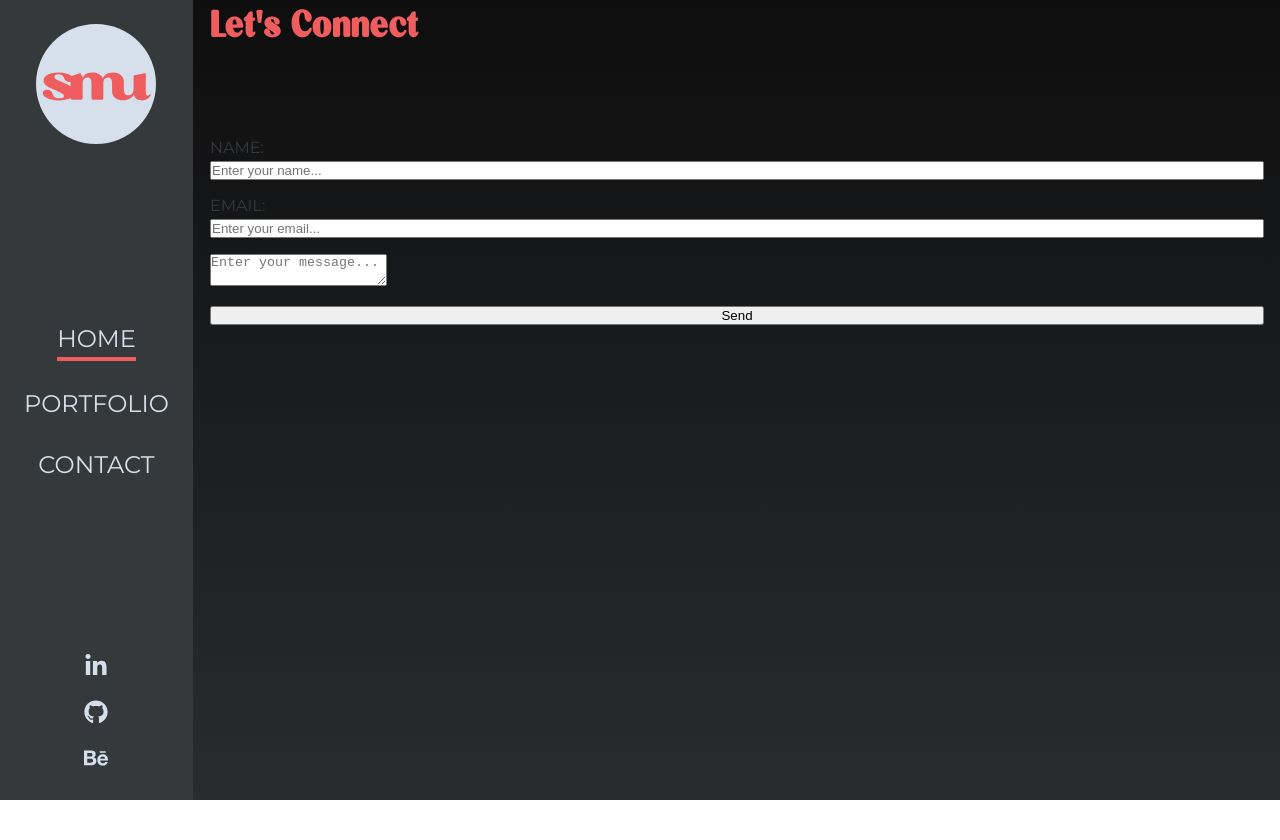
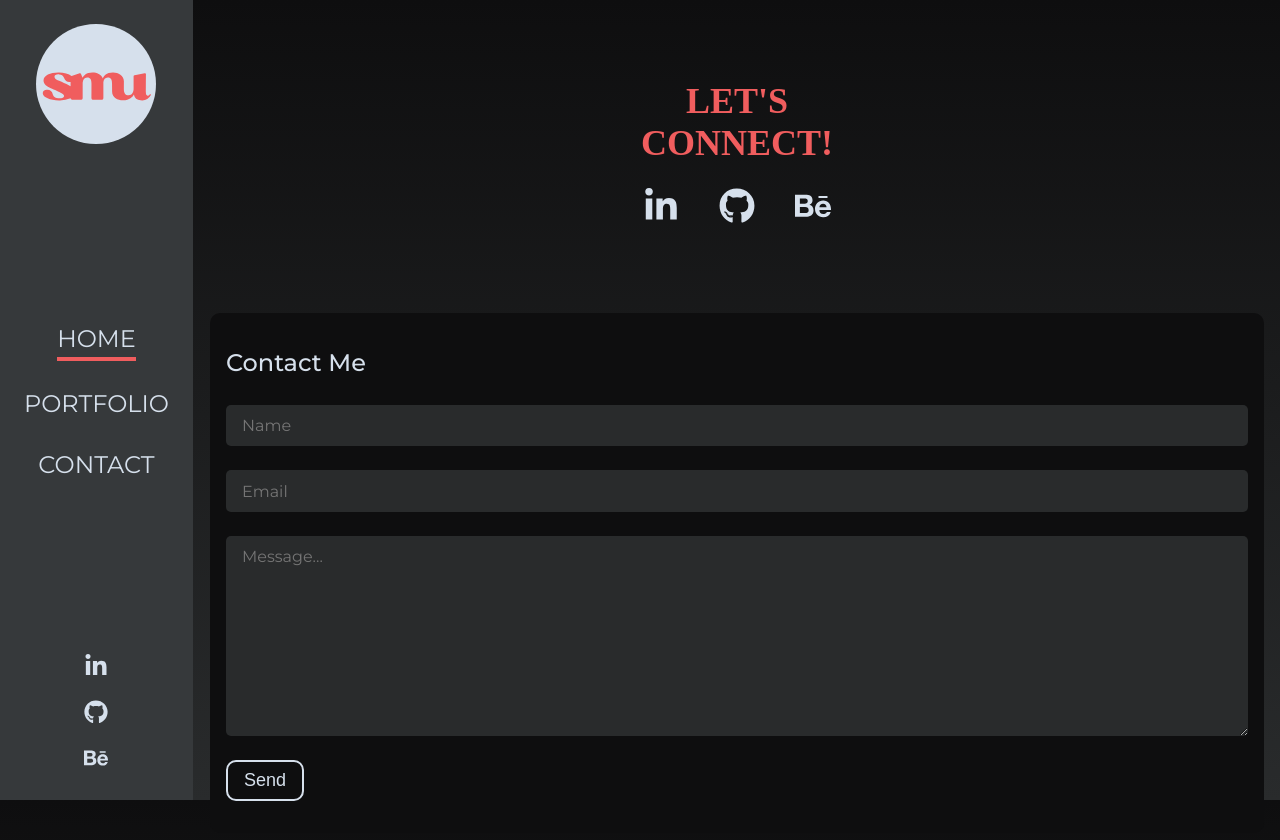
Before and after one commit to samurwin/samurwin.github.io, a React (Create React App) app: page /contact in a window 1280 px wide. Shown: the top 840 px of the page. Before the commit the page ends 800 px from the top, so only its background shows below. Built offline with nearby package versions, Linux system fonts and the light colour scheme.

Commit message:
form styling

```diff
--- a/src/App.js
+++ b/src/App.js
@@ -6,7 +6,11 @@ import Home from './pages/Home';
 import Contact from './pages/Contact';
 import Portfolio from './pages/Portfolio';
 
-
+const socialLinks = {
+ githubURL: 'https://github.com/samurwin',
+ linkedinURL: 'https://www.linkedin.com/in/samanthaurwin/',
+ behanceURL: 'https://www.behance.net/samanthaurwin'
+}
 
 const projectInfo = {
   TM: {
@@ -91,13 +95,13 @@ function App() {
   return (
     <Router>
       <div>
-        <Header />
+        <Header socialLinks={ socialLinks }/>
           <Switch>
             <Route exact path='/' component={Home} />
 
             <Route exact path='/portfolio' component={Portfolio} />
 
-            <Route exact path='/contact' component={Contact} />
+            <Route exact path='/contact' socialLinks={ socialLinks } component={Contact} />
 
           </Switch>
       </div>
--- a/src/components/Header/index.js
+++ b/src/components/Header/index.js
@@ -5,17 +5,13 @@ import { HiMenu } from 'react-icons/hi';
 
 import logo from '../../assets/images/SMU-logo.svg';
 
-function Header() {
+function Header(socialLinks) {
     const [navbarOpen, setNavbarOpen] = useState(false);
     const [selected, setSelected] = useState('home');
 
     const handleToggle = () => {
         setNavbarOpen(!navbarOpen);
     }
-
-    const githubURL = 'https://github.com/samurwin';
-    const linkedinURL = 'https://www.linkedin.com/in/samanthaurwin/';
-    const behanceURL = 'https://www.behance.net/samanthaurwin';
 
     function onClick(link) {
         window.open(link, '_blank');
@@ -77,7 +73,7 @@ function Header() {
                 className="svg text-secondary pb-3"
                 onClick={(e) => {
                     e.preventDefault();
-                    onClick(linkedinURL)
+                    onClick(socialLinks.linkedinURL)
                 }}
                 >
                     <FaLinkedinIn/>
@@ -87,7 +83,7 @@ function Header() {
                 className="svg text-secondary pb-3"
                 onClick={(e) => {
                     e.preventDefault();
-                    onClick(githubURL)
+                    onClick(socialLinks.githubURL)
                 }}
                 >
                     <FaGithub/>
@@ -97,7 +93,7 @@ function Header() {
                 className="svg text-secondary"
                 onClick={(e) => {
                     e.preventDefault();
-                    onClick(behanceURL)
+                    onClick(socialLinks.behanceURL)
                 }}
                 >
                     <FaBehance/>
--- a/src/index.css
+++ b/src/index.css
@@ -42,7 +42,7 @@ body {
 }
 
 .milgran {
-  font-family: 'MilgranCondensed';
+  font-family: milgran;
 }
 
 h1 {
@@ -97,6 +97,11 @@ p {
 
 .svg {
   font-size: 24px;
+  cursor: pointer;
+}
+
+.svgLg {
+  font-size: 36px;
   cursor: pointer;
 }
 
--- a/src/pages/Contact.js
+++ b/src/pages/Contact.js
@@ -1,7 +1,10 @@
 import React, { useState } from 'react';
 import { validateEmail } from '../utils/helpers';
+import './contact.css'
 
-function Contact() {
+import { FaBehance, FaGithub, FaLinkedinIn } from 'react-icons/fa';
+
+function Contact( socialLinks ) {
     const [formState, setFormState] = useState({ name: '', email: '', message: ''});
 
     const [errorMessage, setErrorMessage] = useState('');
@@ -33,30 +36,72 @@ function Contact() {
         console.log(formState);
     };
 
+    function onClick(link) {
+        window.open(link, '_blank');
+    }
+
     return (
         <div className="wrapper">
-            <section className="container">
-                <h1 className="text-primary milgran">Let's Connect</h1>
+            <section className="container sectionSpacing flex-column align-center">
+                <h1 className="text-primary text-uppercase milgran pb-4 text-center">
+                    Let's
+                    <br/>
+                    Connect!
+                </h1>
+
+                <div className="flex-row gapLg align-center">
+                    <span
+                    className="svgLg text-secondary"
+                    onClick={(e) => {
+                        e.preventDefault();
+                        onClick(socialLinks.linkedinURL)
+                    }}
+                    >
+                        <FaLinkedinIn/>
+                    </span>
+                    <span
+                    className="svgLg text-secondary"
+                    onClick={(e) => {
+                        e.preventDefault();
+                        onClick(socialLinks.githubURL)
+                    }}
+                    >
+                        <FaGithub/>
+                    </span>
+                    <span
+                    className="svgLg text-secondary"
+                    onClick={(e) => {
+                        e.preventDefault();
+                        onClick(socialLinks.behanceURL)
+                    }}
+                    >
+                        <FaBehance/>
+                    </span>
+                </div>
             </section>
             <section className='container sectionSpacing'>
-                <form className='flex-column align-center align-start-lg card my-2 w-75'>
-                    <div className='my-2 flex-column w-100'>
-                        <label className='mb-1 text-uppercase text-dark' htmlFor='name'>Name:</label>
-                        <input name='name' placeholder='Enter your name...' onBlur={formChange} />
+                <form className='flex-column gapMd'>
+                    <h2 className="formTitle w-100 text-secondary">Contact Me</h2>
+                    <div className='flex-column w-100'>
+                        <label className='hide' htmlFor='name'>Name:</label>
+                        <input name='name' placeholder='Name' onBlur={formChange} />
                     </div>
-                    <div className='my-2 flex-column w-100'>
-                        <label className='mb-1 text-uppercase text-dark' htmlFor='email'>Email:</label>
-                        <input name='email' placeholder='Enter your email...' onBlur={formChange} />
+                    <div className='flex-column w-100'>
+                        <label className='hide' htmlFor="email">Email:</label>
+                        <input name='email' placeholder='Email' onBlur={formChange} />
                     </div>
-                    <div className='my-2 w-100'>
-                        <textarea name='message' placeholder='Enter your message...' onBlur={formChange} ></textarea>
+                    <div className='flex-column w-100'>
+                        <label className='hide' htmlFor="message">Message</label>
+                        <textarea name='message' placeholder='Message...' onBlur={formChange} ></textarea>
                     </div>
                     {errorMessage && (
                         <div>
                             <p className='text-error'>{errorMessage}</p>
                         </div>
                     )}
-                    <button type='submit' className='w-100 btn mt-2' onClick={handleSubmit}>Send</button>
+                    <div>
+                        <button type='submit' className='btnSecondary' onClick={handleSubmit}>Send</button>
+                    </div>
                 </form>
             </section>
         </div>
--- /dev/null
+++ b/src/pages/contact.css
@@ -0,0 +1,41 @@
+form {
+    padding: 2rem 1rem;
+    background: #0E0E0F;
+    border-radius: 10px;
+}
+
+.formTitle {
+    font-weight: 500;
+    text-align: left;
+}
+
+.hide {
+    font-size: 0;
+}
+
+input, textarea {
+    border: none;
+    border-radius: 5px;
+    background: #292B2C;
+    padding: 0.7rem 1rem;
+    font-size: 16px;
+    font-family: montserrat;
+    font-weight: 400;
+    color: var(--secondary);
+}
+
+textarea {
+    min-height: 200px;
+}
+
+.btnSecondary {
+    padding: 8px 16px;
+    border: 2px solid var(--secondary);
+    color: var(--secondary);
+    background: none;
+    font-size: 18px;
+    text-decoration: none;
+    border-radius: 10px;
+    opacity: 1;
+    transition: all 0.2s ease-in-out;
+}
```
